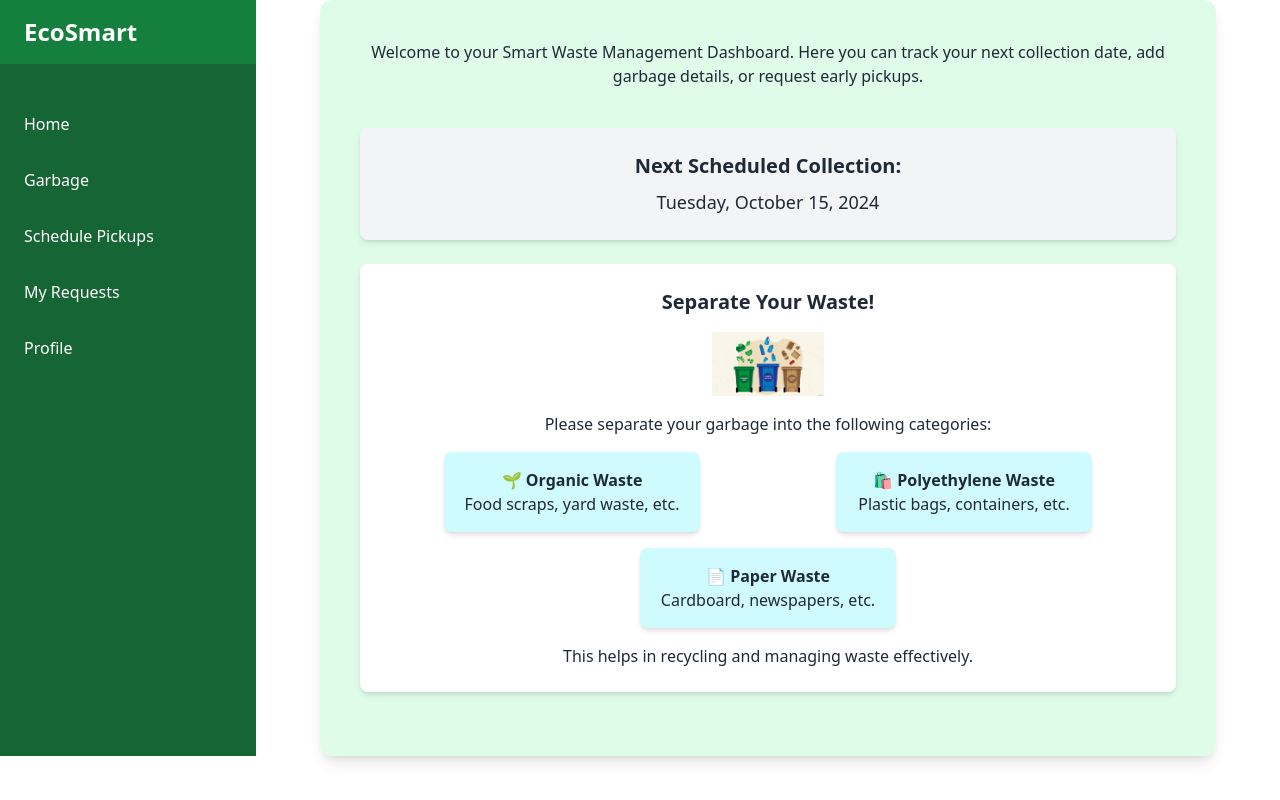
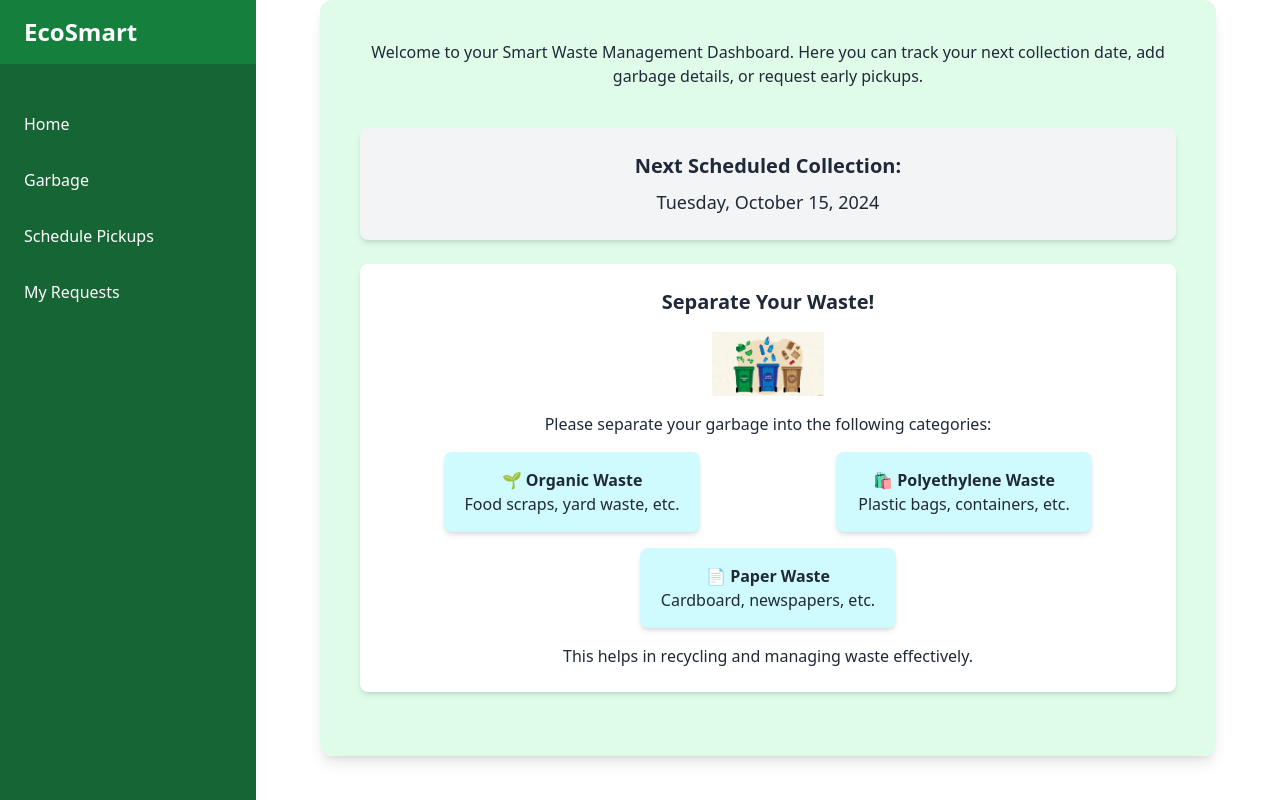
Before and after one commit to hasindu-k/Garbage_App, a React (Create React App) app in the folder frontend/: page / in a window 1280 px wide. Built offline with nearby package versions, Linux system fonts and the light colour scheme.

Commit message:
NavBar Chng

```diff
--- a/frontend/src/Resident/ResidentNavbar.js
+++ b/frontend/src/Resident/ResidentNavbar.js
@@ -3,7 +3,7 @@ import { Link } from 'react-router-dom';
 
 const Navbar = () => {
   return (
-    <div className="h bg-green-800 text-white w-64 flex flex-col">
+    <div className="flex min-h-screen bg-green-800 text-white w-64 flex flex-col">
       <div className="text-2xl font-bold py-4 px-6 bg-green-700">
         EcoSmart
       </div>
@@ -21,9 +21,9 @@ const Navbar = () => {
           <li className="mb-4">
             <Link to="/MyRequestsPage" className="block py-2 px-6 hover:bg-green-600">My Requests</Link>
           </li>
-          <li className="mb-4">
-            <Link to="#" className="block py-2 px-6 hover:bg-green-600">Profile</Link>
-          </li>
+          {/* <li className="mb-4">
+            <Link to="/profile" className="block py-2 px-6 hover:bg-green-600">Profile</Link>
+          </li> */}
         </ul>
       </nav>
     </div>
```
